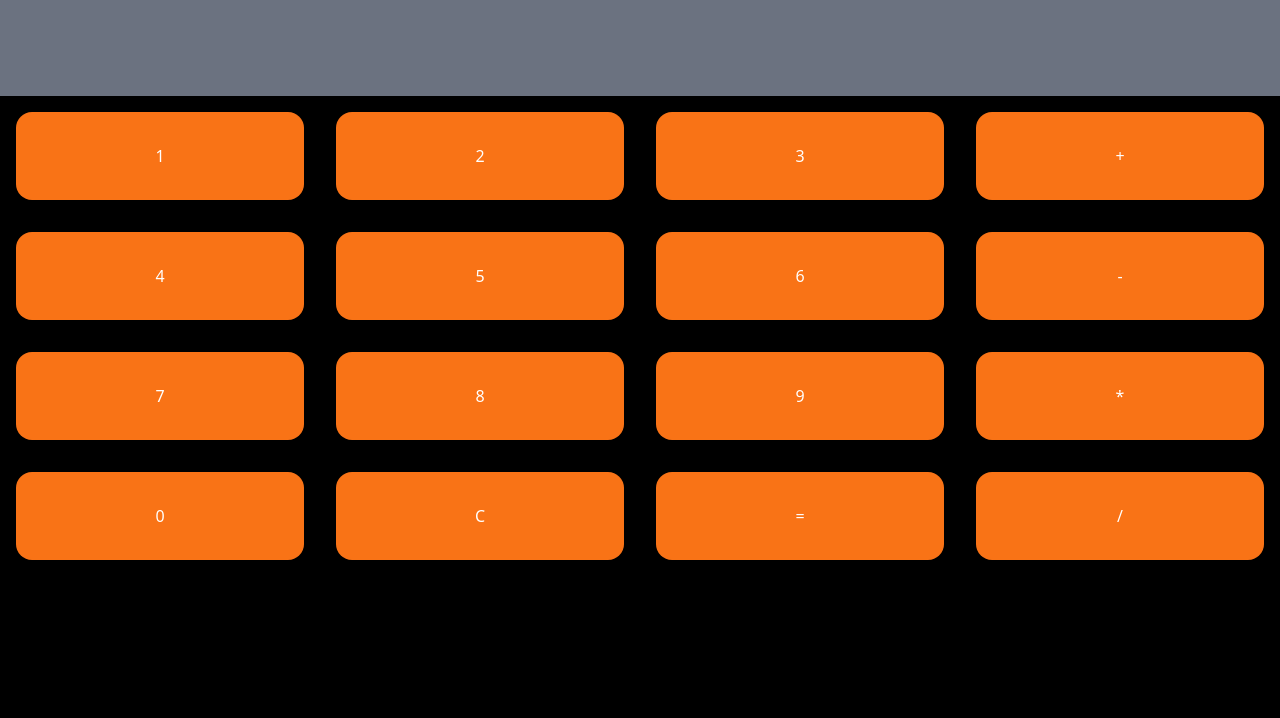
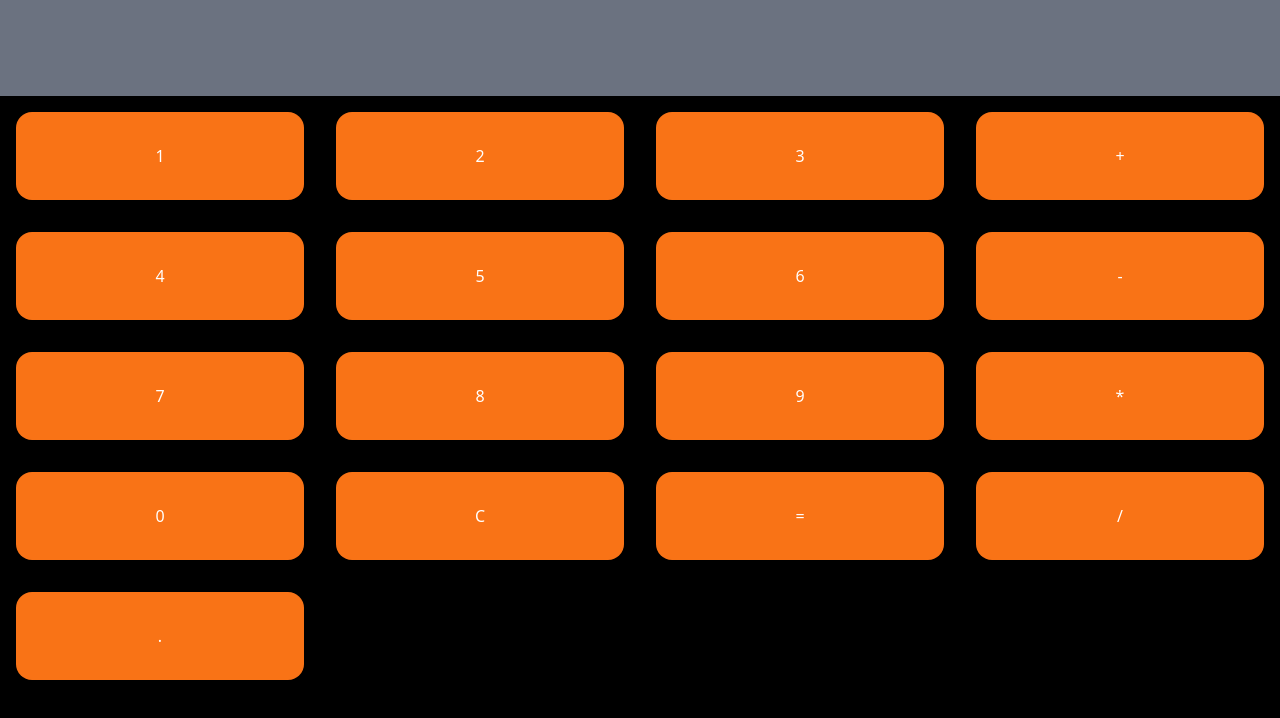
Before and after one commit to theCoolDuckCool/Calculator-Website, a website: page src/index.html in a window 1280 px wide. Drawn offline with Linux system fonts and the light colour scheme.

Commit message:
adding decimal button

```diff
--- a/src/index.html
+++ b/src/index.html
@@ -112,6 +112,12 @@
             >
               /
             </button>
+            <button
+              onclick="addToDisplay('.')"
+              class="bg-orange-500 md:text-lg lg:text-xl xl:text-2xl 2xl:text-3xl text-white p-8 rounded-2xl m-4 flex align-center justify-center text-center"
+            >
+              .
+            </button>
           </div>
         </div>
       </section>
```
